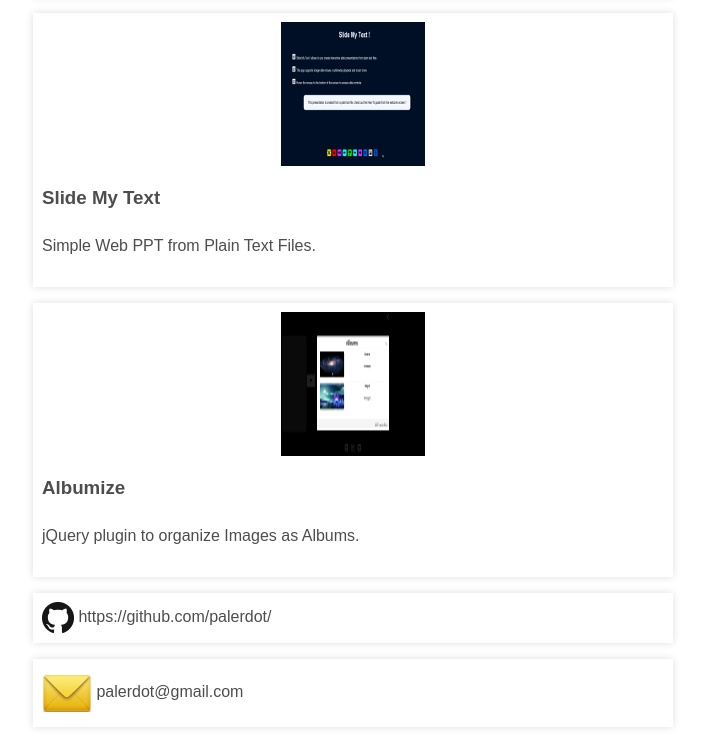
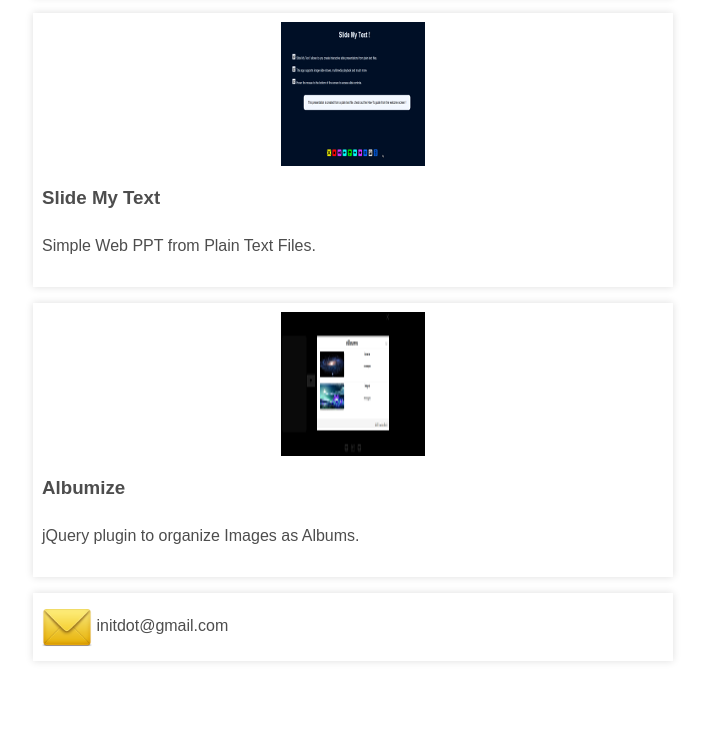
Before and after one commit to initdot/initdot.github.io, a plain HTML site: page index.html in a window 1280 px wide. Shown: the part 694-1437 px from the top of the page, without its empty margins (287-992 px from the left). After the commit the page ends 1371 px from the top, so only its background shows below. Drawn offline with nearby package versions, Linux system fonts and the light colour scheme.

Commit message:
corrected mail id

```diff
--- a/index.html
+++ b/index.html
@@ -78,16 +78,18 @@
                 </a>
             </div>
 
+            <!--
             <div class="slide">
                 <a href="https://github.com/palerdot/" target="_blank">
                     <img src="img/github-small.png"></img>
                     https://github.com/palerdot/
                 </a>
             </div>
+            -->
 
             <div class="slide">
                 <img src="img/mail-icon-small.png"></img>
-                palerdot@gmail.com
+                initdot@gmail.com
             </div>
 
 
```
